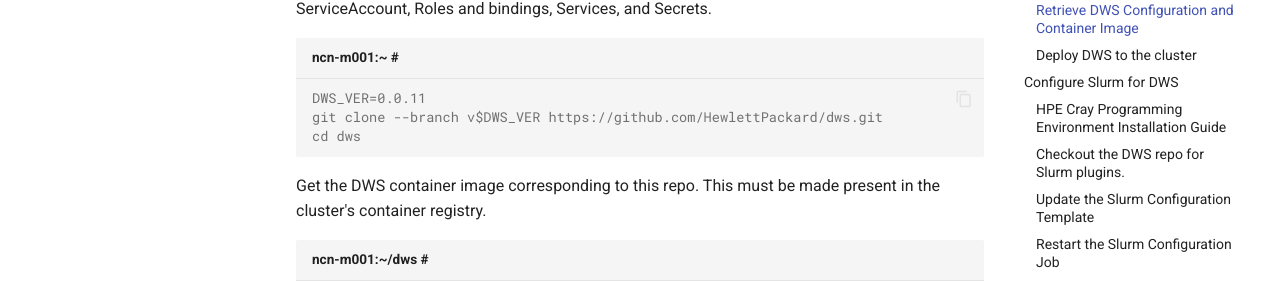
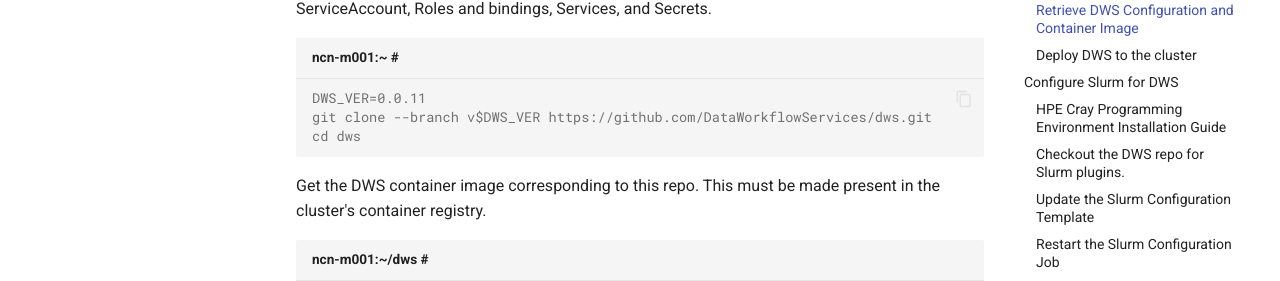
Before and after one commit to DataWorkflowServices/DataWorkflowServices.github.io, an MkDocs documentation site: the page built from docs/guides/dws-on-csm/readme.md, in a window 1280 px wide and 900 px high, scrolled down 431 px. Shown: the part 152-433 px from the top of the window. Built offline with MkDocs 1.6.1 and Material for MkDocs 9.7.7, drawn with Linux system fonts in a browser that asks for light colours; comment, search, counter and statistics services are not loaded; the version menu is left out; some of the changed text lies outside the part shown.

Commit message:
Follow DWS from HewlettPackard/dws to DataWorkflowServices/dws (#8)
Signed-off-by: Dean Roehrich <dean.roehrich@hpe.com>

````diff
--- a/docs/guides/dws-on-csm/readme.md
+++ b/docs/guides/dws-on-csm/readme.md
@@ -28,14 +28,14 @@ The DWS Configuration is in the DWS repo.  We don't need to build DWS here, but
 
 ```console title="ncn-m001:~ #"
 DWS_VER=0.0.11
-git clone --branch v$DWS_VER https://github.com/HewlettPackard/dws.git
+git clone --branch v$DWS_VER https://github.com/DataWorkflowServices/dws.git
 cd dws
 ```
 
 Get the DWS container image corresponding to this repo.  This must be made present in the cluster's container registry.
 
 ```console title="ncn-m001:~/dws #"
-podman run --rm --network host quay.io/skopeo/stable:v1.4.1 copy --dest-tls-verify=false docker://ghcr.io/hewlettpackard/dws:$DWS_VER docker://registry.local/dws:$DWS_VER
+podman run --rm --network host quay.io/skopeo/stable:v1.4.1 copy --dest-tls-verify=false docker://ghcr.io/dataworkflowservices/dws:$DWS_VER docker://registry.local/dws:$DWS_VER
 ```
 
 ### Deploy DWS to the cluster
````
